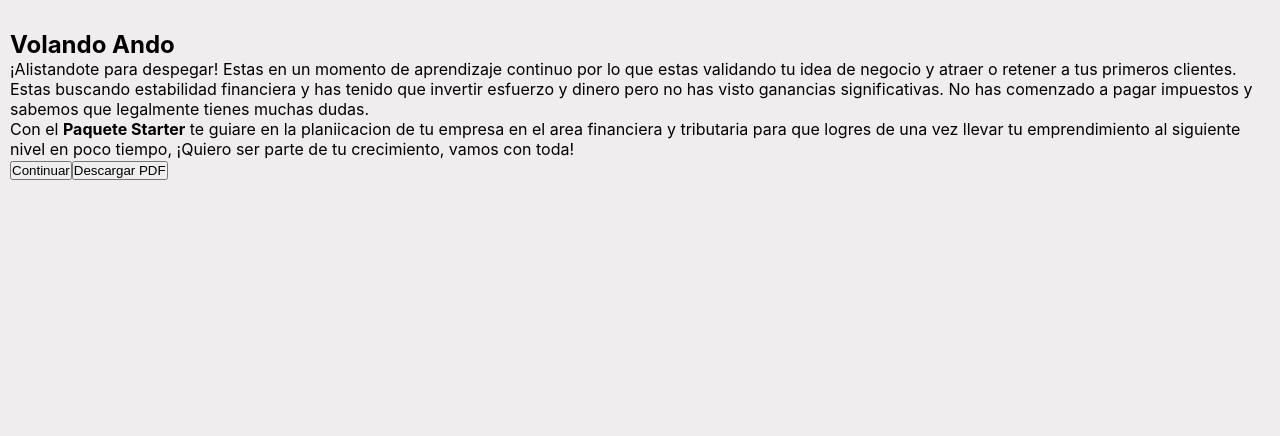
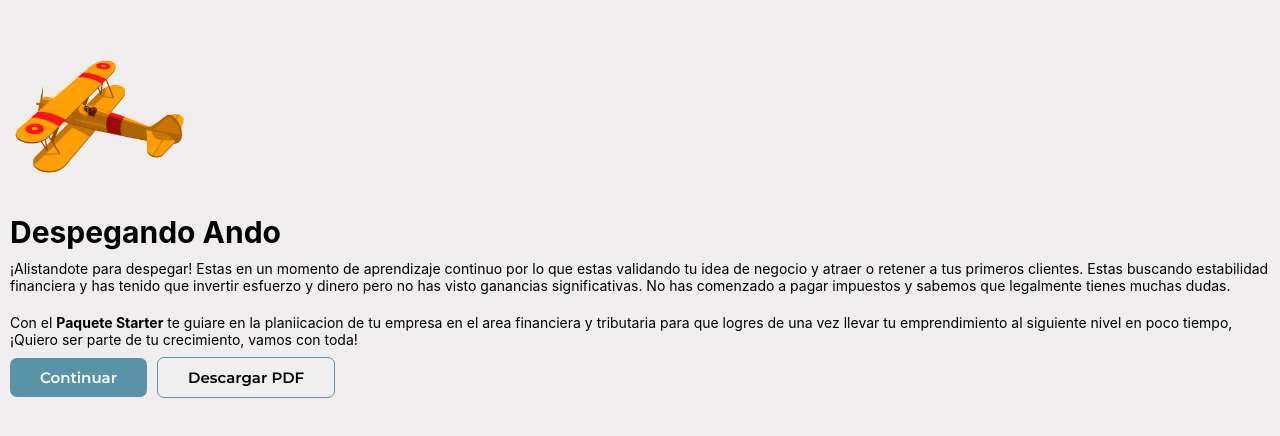
Before and after one commit to Xartiago/BetiTest, a React (Vite) app: page /home/results in a window 1280 px wide. Shown: the top 436 px of the page. Built offline with nearby package versions, Linux system fonts and the light colour scheme.

Commit message:
Parte izquierda finalizada

```diff
--- a/src/components/Results.jsx
+++ b/src/components/Results.jsx
@@ -1,13 +1,18 @@
+import { NegButtn, Pilot, PosButtn, TextRes, TitleResult } from "../styles/Results"
 import { Containers } from "../styles/Util"
+/* Imgs */
+import Avioneta from '../assets/icons/Avioneta.png'
 
 export const Results = () => {
   return (
     <Containers>
-      <h2>Volando Ando</h2>
-      <p>¡Alistandote para despegar! Estas en un momento de aprendizaje continuo por lo que estas validando tu idea de negocio y atraer o retener a tus primeros clientes. Estas buscando estabilidad financiera y has tenido que invertir esfuerzo y dinero pero no has visto ganancias significativas. No has comenzado a pagar impuestos y sabemos que legalmente tienes muchas dudas.</p>
-      <p>Con el <b>Paquete Starter</b> te guiare en la planiicacion de tu empresa en el area financiera y tributaria para que logres de una vez llevar tu emprendimiento al siguiente nivel en poco tiempo, ¡Quiero ser parte de tu crecimiento, vamos con toda!</p>
-      <button>Continuar</button>
-      <button>Descargar PDF</button>
+      <Pilot src={Avioneta} />
+      <TitleResult>Despegando Ando</TitleResult>
+      <TextRes>¡Alistandote para despegar! Estas en un momento de aprendizaje continuo por lo que estas validando tu idea de negocio y atraer o retener a tus primeros clientes. Estas buscando estabilidad financiera y has tenido que invertir esfuerzo y dinero pero no has visto ganancias significativas. No has comenzado a pagar impuestos y sabemos que legalmente tienes muchas dudas.</TextRes>
+      <br />
+      <TextRes>Con el <b>Paquete Starter</b> te guiare en la planiicacion de tu empresa en el area financiera y tributaria para que logres de una vez llevar tu emprendimiento al siguiente nivel en poco tiempo, ¡Quiero ser parte de tu crecimiento, vamos con toda!</TextRes>
+      <PosButtn>Continuar</PosButtn>
+      <NegButtn>Descargar PDF</NegButtn>
     </Containers>
   )
 }
--- a/src/styles/Results.js
+++ b/src/styles/Results.js
@@ -0,0 +1,39 @@
+import styled from "styled-components";
+
+export const Pilot = styled.img`
+    width: 180px;
+    height: auto;
+`
+export const TitleResult = styled.h4`
+    font-size: 30px;
+    font-weight: 700;
+    margin-bottom: 10px;
+`
+export const TextRes = styled.p`
+    font-size: 14px;
+`
+export const PosButtn = styled.button`
+    margin: 10px 10px 0 0;
+    padding: 10px 30px;
+    border: none;
+    border-radius: 7px;
+    color: white;
+    font-family: Montserrat;
+    font-weight: 600;
+    font-size: 15px;
+    background-color: #5A93A7;}
+    cursor: pointer;
+    &:hover{
+        background-color: #4ad9be;
+		transition: 0.2s;
+    }
+`
+export const NegButtn = styled.button`
+    padding: 10px 30px;
+    border: 1px solid #5A93A7;
+    border-radius: 7px;
+    font-family: Montserrat;
+    font-weight: 600;
+    font-size: 15px;
+    cursor: pointer;
+`
```
Also changed, not shown: src/assets/icons/Avioneta.png (added).
